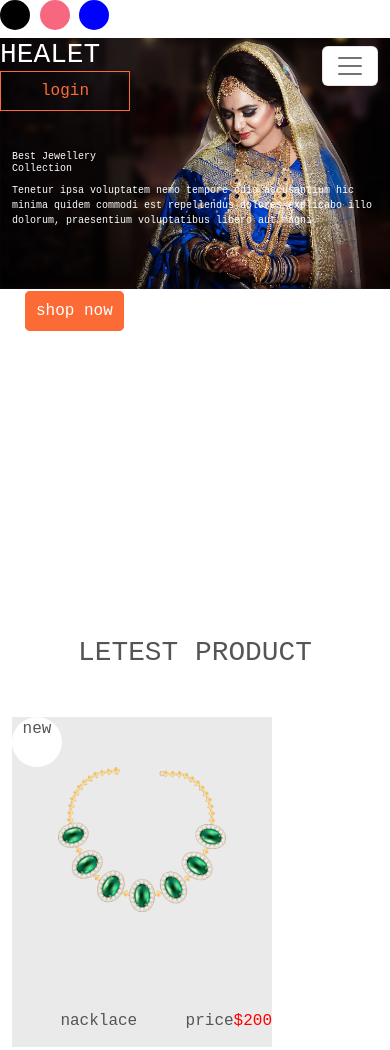
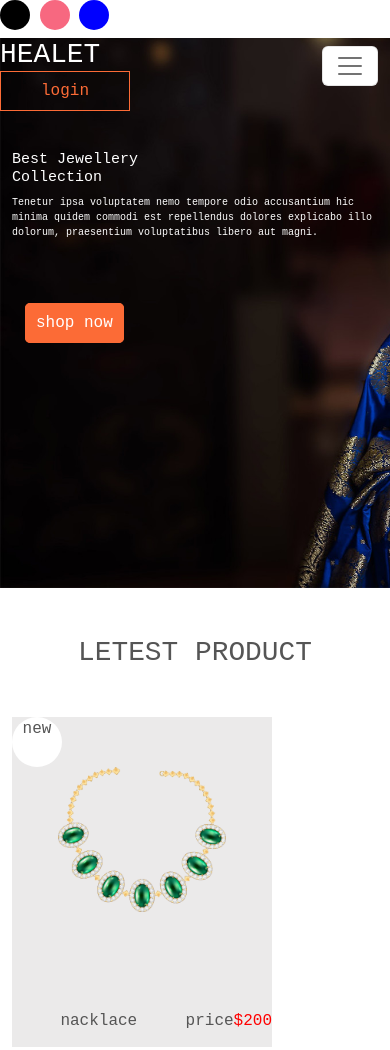
Before and after one commit to kareeena-nagar/jewellery, a plain HTML site: page index.html in a window 390 px wide. Shown: the top 1050 px of the page. Drawn offline with Linux system fonts and the light colour scheme; files that its build step writes are made by us from their sources.

Commit message:
Update index.html

```diff
--- a/index.html
+++ b/index.html
@@ -400,13 +400,14 @@
           font-size: 10px;
          }
          .text h1{
-          font-size: 10px;
+          font-size: 15px;
          }
          .jell{
     text-align: center;
   }
   .head{
-      background-size: contain;
+      background-size: cover;
+    width:100%;
 
      }
       .bbox{
```
